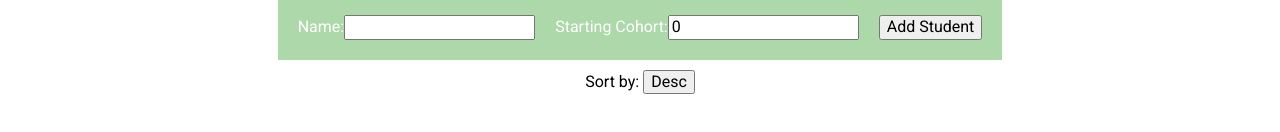
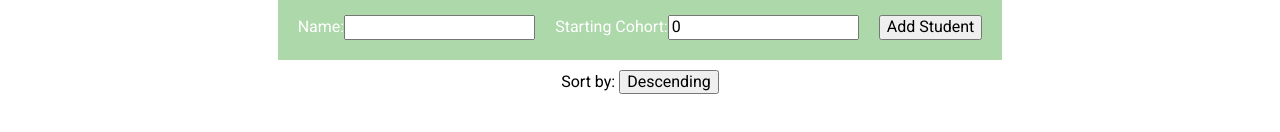
Before and after one commit to katieraby/react-student-tracker-v2, a React (Create React App) app: page / in a window 1280 px wide. Shown: the part 292-424 px from the top of the page. Built offline with nearby package versions, Linux system fonts and the light colour scheme; no server answers; a web font is replaced by a local one.

Commit message:
Completed sort functionality

```diff
--- a/src/components/SortStudent.jsx
+++ b/src/components/SortStudent.jsx
@@ -1,9 +1,12 @@
-import React from "react";
+import React from 'react';
 
 const SortStudent = props => {
   return (
     <div>
-      Sort by: <button onClick={props.toggleOrderBy}>Desc</button>
+      Sort by:{' '}
+      <button onClick={props.toggleOrderBy}>
+        {props.ascOrDesc === 'asc' ? 'Descending' : 'Ascending'}
+      </button>
     </div>
   );
 };
--- a/src/components/Students.jsx
+++ b/src/components/Students.jsx
@@ -1,15 +1,15 @@
-import React, { Component } from "react";
-import axios from "axios";
-import StudentList from "./StudentList";
-import AddStudent from "./AddStudent";
-import SortStudent from "./SortStudent";
+import React, { Component } from 'react';
+import axios from 'axios';
+import StudentList from './StudentList';
+import AddStudent from './AddStudent';
+import SortStudent from './SortStudent';
 
 class Students extends Component {
   state = {
     studentData: [],
-    blockToSort: "",
-    sortByAscOrDesc: "asc",
-    selectedSortBy: "",
+    blockToSort: '',
+    sortByAscOrDesc: 'asc',
+    selectedSortBy: '',
     isLoaded: false,
     studentToAdd: {}
   };
@@ -31,25 +31,31 @@ class Students extends Component {
   fetchStudentData = () => {
     axios
       .get(
-        "https://nc-student-tracker.herokuapp.com/api/students?graduated=false",
+        'https://nc-student-tracker.herokuapp.com/api/students?graduated=false',
         { params: { order: this.state.sortByAscOrDesc } }
       )
       .then(({ data }) => {
-        console.log(data);
+        // console.log(data);
         this.setState({ studentData: data.students, isLoaded: true });
       });
   };
 
   postStudent = objToPost => {
     axios
-      .post("https://nc-student-tracker.herokuapp.com/api/students", objToPost)
+      .post('https://nc-student-tracker.herokuapp.com/api/students', objToPost)
       .then(({ data }) => {
         this.setState({ studentToAdd: data });
       });
   };
 
   toggleOrderBy = event => {
-    this.setState({ sortByAscOrDesc: event.target.value });
+    if (this.state.sortByAscOrDesc === 'asc') {
+      this.setState({ sortByAscOrDesc: 'desc' });
+    } else {
+      this.setState({ sortByAscOrDesc: 'asc' });
+    }
+
+    // this.setState({ sortByAscOrDesc: event.target.value });
   };
 
   render() {
@@ -58,7 +64,10 @@ class Students extends Component {
       <section>
         <h2>Students</h2>
         <AddStudent postStudent={this.postStudent} />
-        <SortStudent toggleOrderBy={this.toggleOrderBy} />
+        <SortStudent
+          toggleOrderBy={this.toggleOrderBy}
+          ascOrDesc={this.state.sortByAscOrDesc}
+        />
         {this.state.isLoaded ? (
           <StudentList studentData={this.state.studentData} />
         ) : null}
```
